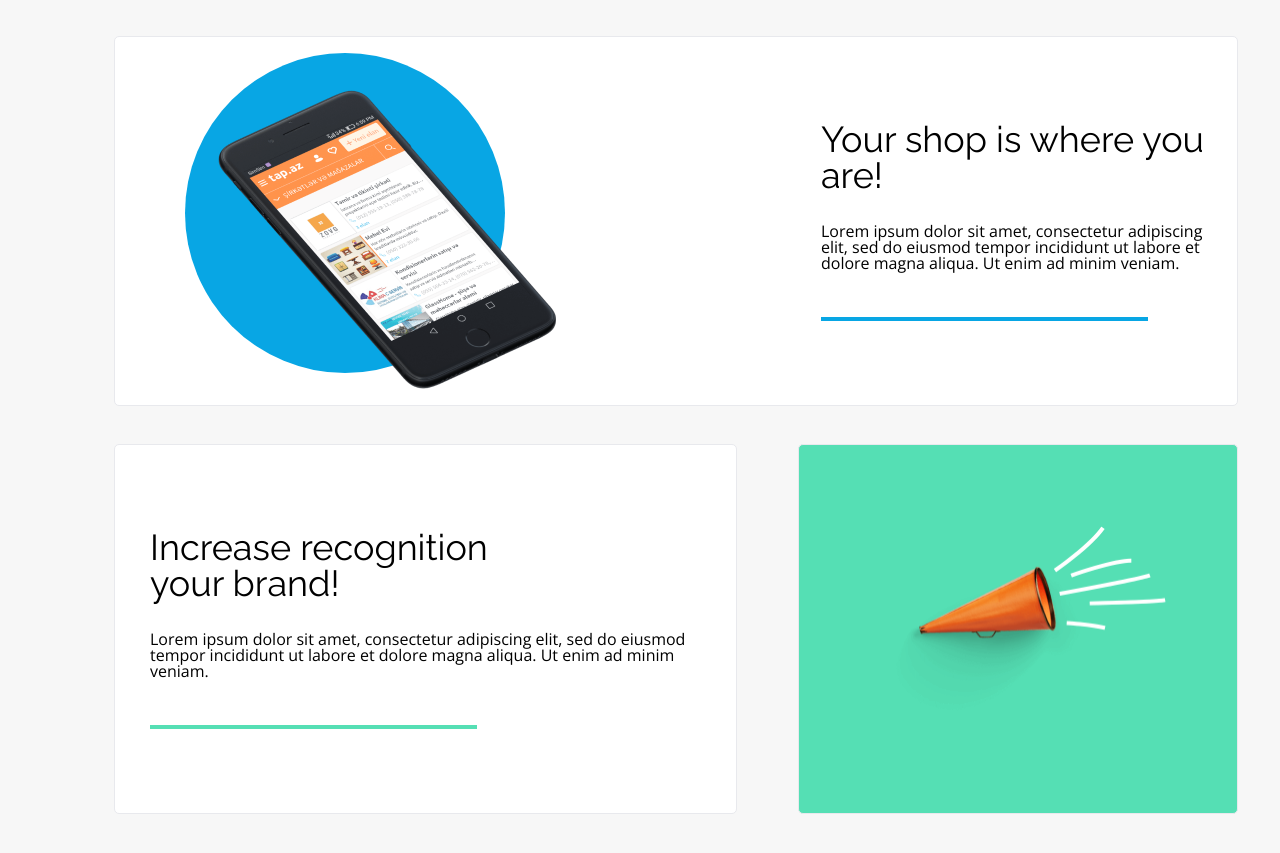
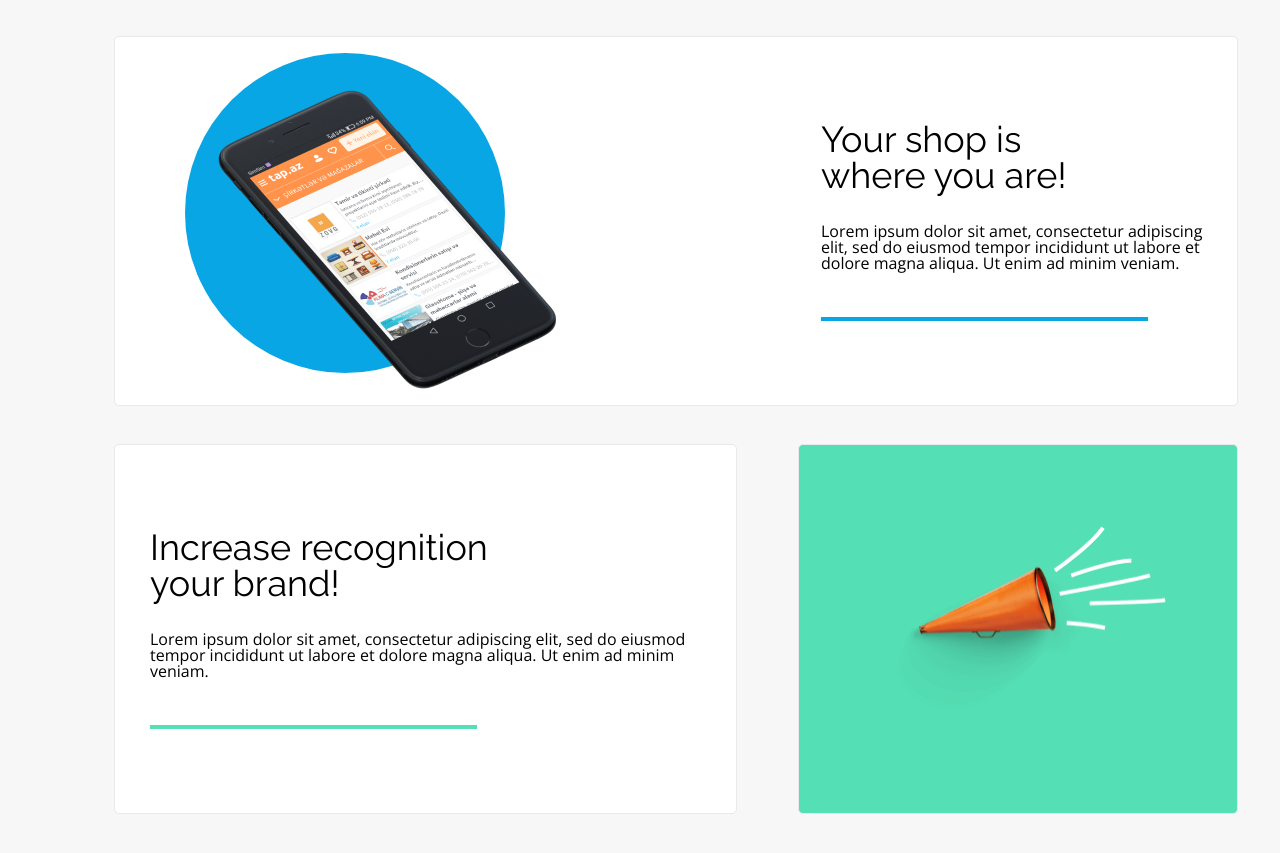
Before and after one commit to tomasz-zadara/BestShop, a plain HTML site: page index.html in a window 1280 px wide. Shown: the part 1750-2603 px from the top of the page. Drawn offline with nearby package versions, Linux system fonts and the light colour scheme.

Commit message:
Small modification

```diff
--- a/index.html
+++ b/index.html
@@ -117,7 +117,7 @@
                         <img src="images/iPhone.png" alt="" class="benefits-picture-phone">
                     </div>
                 <div class="benefits-box-text box2">
-                    <h2 class="benefits-title">Your shop is where you are!</h2>
+                    <h2 class="benefits-title">Your shop is<br> where you are!</h2>
                     <p class="benefits-text-item blue-line">
                         Lorem ipsum dolor sit amet, consectetur adipiscing elit, sed do eiusmod tempor incididunt ut labore et dolore magna aliqua. Ut enim ad minim veniam.
                     </p>
@@ -127,7 +127,7 @@
             <div class="benefits-section-bottom">
                 <div class="benefits-box-section-bottom">
                     <div class="benefits-box-text">
-                        <h2 class="benefits-title">Increase recognition your brand!</h2>
+                        <h2 class="benefits-title">Increase recognition<br> your brand!</h2>
                         <p class="benefits-text-item modified-bottom green-line">
                             Lorem ipsum dolor sit amet, consectetur adipiscing elit, sed do eiusmod tempor incididunt ut labore et dolore magna aliqua. Ut enim ad minim veniam.
                         </p>
```
